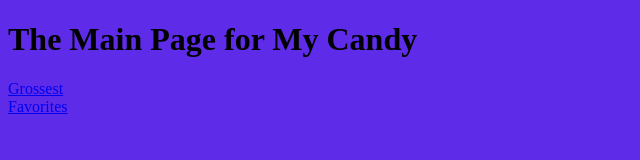
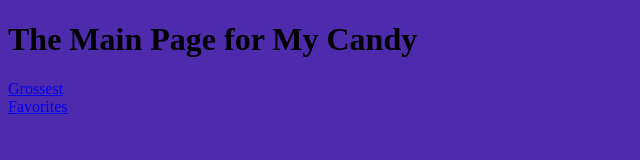
Before and after one commit to DunkFig/DuncansCandyWebsite, a plain HTML site: page index.html in a window 1280 px wide. Shown: the whole page, without its empty margins (0-640 px from the left). Drawn offline with Linux system fonts and the light colour scheme.

Commit message:
Update style.css

```diff
--- a/style.css
+++ b/style.css
@@ -1,3 +1,3 @@
 *{
-    background-color: rgb(94, 43, 233);
+    background-color: rgb(78, 43, 173);
 }
```
